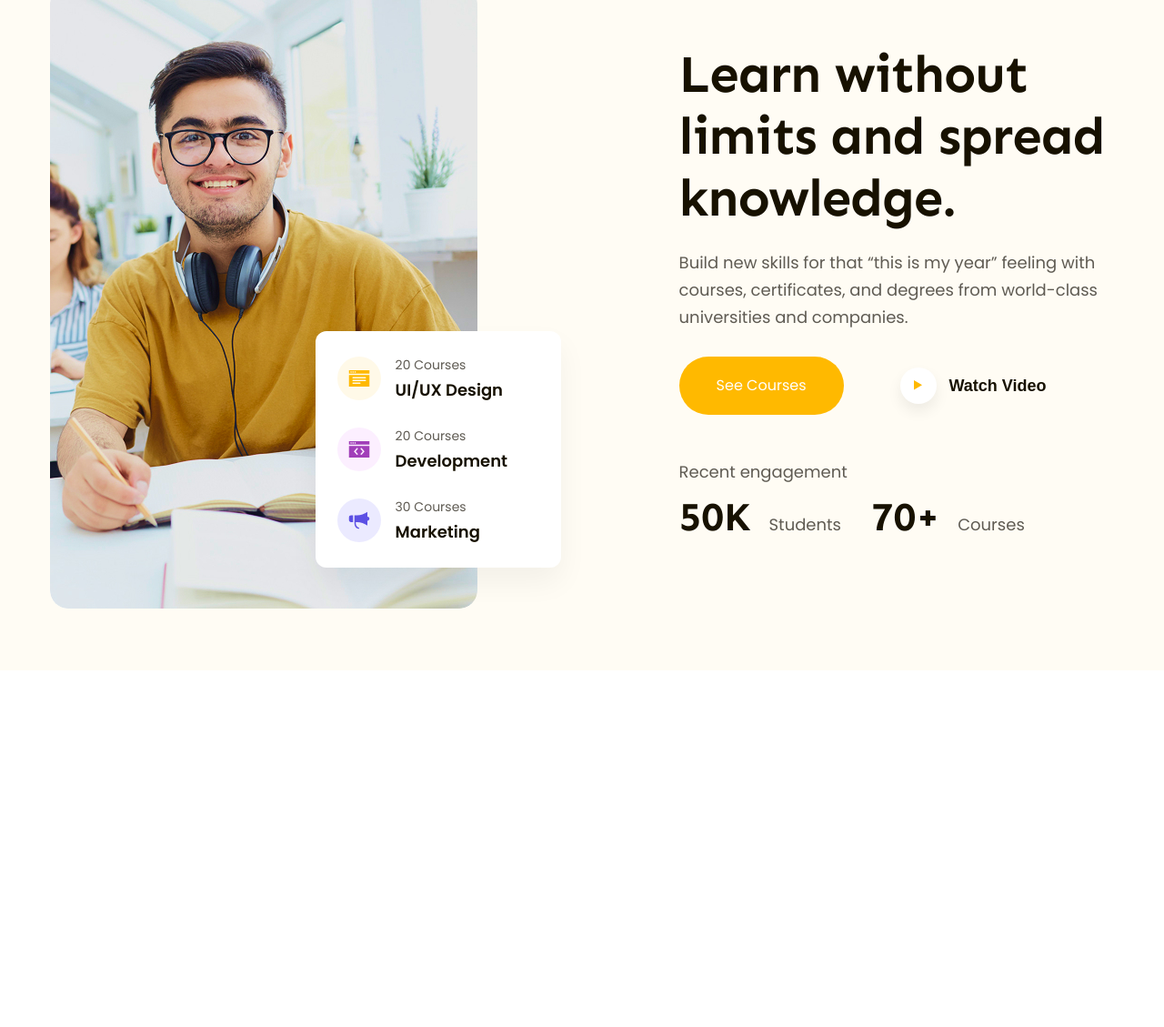
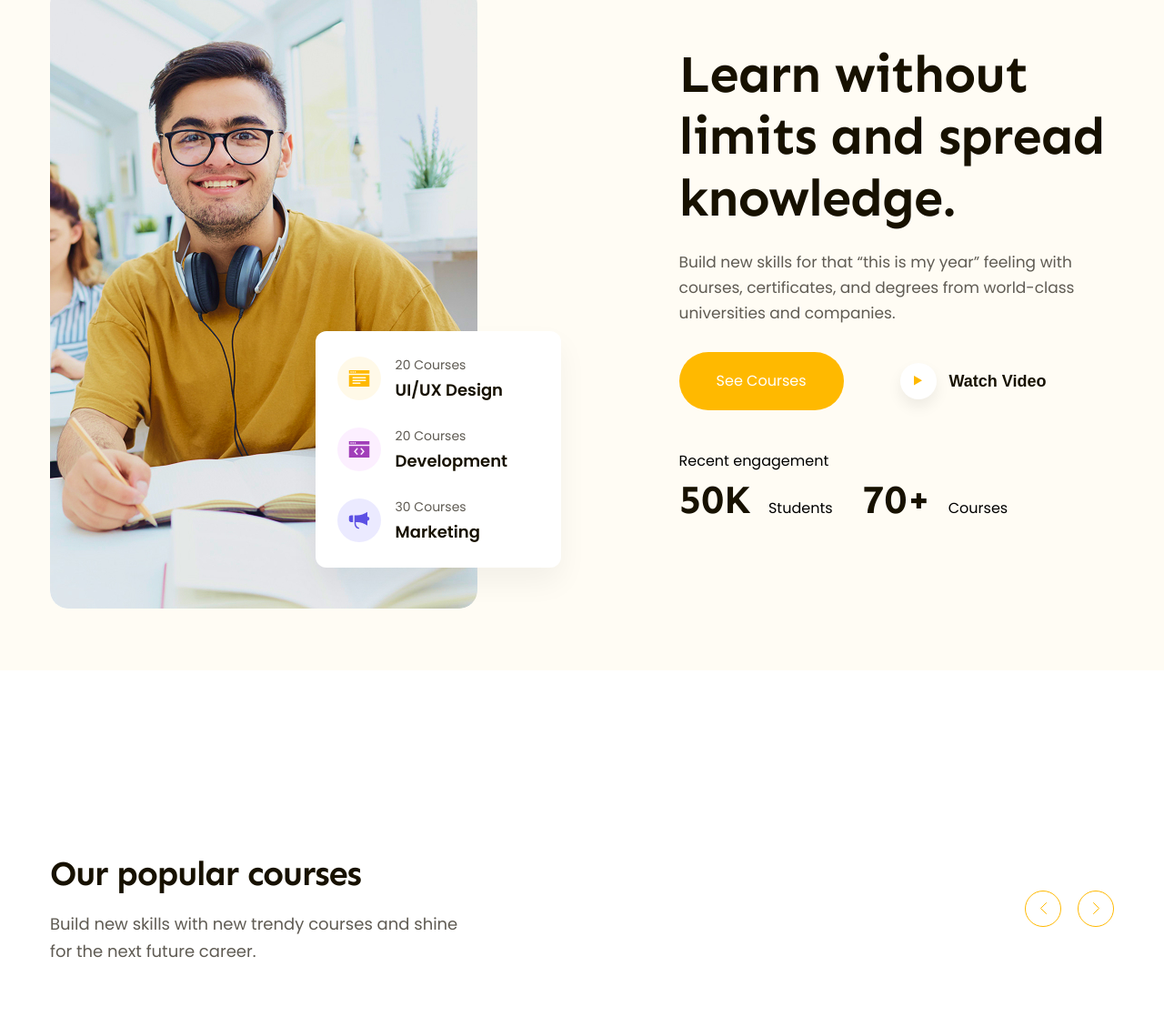
Before and after one commit to cn554232-create/htmlcss-project-01, a plain HTML site: page index.html in a window 1280 px wide. Shown: the part 166-1295 px from the top of the page at 91% size. Drawn offline with Linux system fonts and the light colour scheme.

Commit message:
p3-popular top

```diff
--- a/asset/css/styles.css
+++ b/asset/css/styles.css
@@ -19,6 +19,29 @@ body {
 /* ========================================= common ========================================== */
 a {
     text-decoration: none;
+}
+
+.heading {
+    color: #171100;
+    font-family: var(--font-heading);
+    font-weight: 700;
+    letter-spacing: -1.16px;
+}
+
+.heading.lv1 {
+    font-size: 5.8rem;
+    line-height: 1.17; /* 117.241% */
+}
+
+.heading.lv2 {
+    font-size: 3.8rem;
+    line-height: 1.26; /* 126.316% */
+}
+
+.desc.lv {
+    color: #5f5b53;
+    font-size: 1.8rem;
+    line-height: 1.67; /* 166.667% */
 }
 
 .main-content {
@@ -190,21 +213,11 @@ nav li.active a {
     padding-top: 64px;
 }
 
-.hero .heading {
-    color: #171100;
-    font-family: var(--font-heading);
-    font-size: 5.8rem;
-    font-weight: 700;
-    line-height: 1.17; /* 117.241% */
-    letter-spacing: -1.16px;
+.hero .desc.lv {
+    margin-top: 22px;
+    font-size: 1.7rem;
 }
 
-.hero .desc {
-    margin-top: 22px;
-    color: #5f5b53;
-    font-size: 1.8rem;
-    line-height: 1.67; /* 166.667% */
-}
 .hero .cta-group {
     display: flex;
     align-items: center;
@@ -267,3 +280,44 @@ nav li.active a {
 .hero .stats strong:nth-of-type(2) {
     margin-left: 28px;
 }
+
+/*  ========================================= popular ========================================== */
+
+.popular {
+    padding: 65px 0;
+    margin-top: 135px;
+}
+
+.popular-top {
+    display: flex;
+    align-items: center;
+    justify-content: space-between;
+}
+
+.desc.lv {
+    margin-top: 16px;
+    width: 458px;
+}
+
+.popular-top .controls {
+    display: flex;
+    gap: 18px;
+}
+
+.popular-top .control-btn {
+    display: flex;
+    justify-content: center;
+    align-items: center;
+    background: transparent;
+    width: 40px;
+    height: 40px;
+    border-radius: 50%;
+    color: var(--primary-color);
+    border: 1px solid var(--primary-color);
+}
+
+.popular-top .control-btn:hover{
+    color: #fff;
+    background: var(--primary-color);
+    cursor: pointer;
+}
--- a/index.html
+++ b/index.html
@@ -55,6 +55,7 @@
             </div>
         </header>
         <main class="main">
+            <!-- Hero -->
             <div class="hero">
                 <div class="main-content">
                     <div class="body">
@@ -110,10 +111,10 @@
                         </div>
                         <!-- hero right -->
                         <div class="content-block">
-                            <h1 class="heading">
+                            <h1 class="heading lv1">
                                 Learn without limits and spread knowledge.
                             </h1>
-                            <p class="desc">
+                            <p class="desc lv">
                                 Build new skills for that “this is my year”
                                 feeling with courses, certificates, and degrees
                                 from world-class universities and companies.
@@ -141,6 +142,58 @@
                     </div>
                 </div>
             </div>
+            <!-- Popular -->
+            <div class="popular">
+                <div class="main-content">
+                    <!-- popular top -->
+                    <div class="popular-top">
+                        <!-- left -->
+                        <div class="info">
+                            <h2 class="heading lv2">Our popular courses</h2>
+                            <p class="desc lv">
+                                Build new skills with new trendy courses and
+                                shine for the next future career.
+                            </p>
+                        </div>
+
+                        <!-- right -->
+                        <div class="controls">
+                            <button class="control-btn">
+                                <svg
+                                    width="7"
+                                    height="13"
+                                    viewBox="0 0 7 13"
+                                    fill="none"
+                                    xmlns="http://www.w3.org/2000/svg"
+                                >
+                                    <path
+                                        d="M6.5 0.5L0.5 6.5L6.5 12.5"
+                                        stroke="currentColor"
+                                        stroke-linecap="round"
+                                        stroke-linejoin="round"
+                                    />
+                                </svg>
+                            </button>
+                            <button class="control-btn">
+                                <svg
+                                    width="7"
+                                    height="13"
+                                    viewBox="0 0 7 13"
+                                    fill="none"
+                                    xmlns="http://www.w3.org/2000/svg"
+                                >
+                                    <path
+                                        d="M0.5 0.5L6.5 6.5L0.5 12.5"
+                                        stroke="currentColor"
+                                        stroke-linecap="round"
+                                        stroke-linejoin="round"
+                                    />
+                                </svg>
+                            </button>
+                        </div>
+                    </div>
+                </div>
+            </div>
         </main>
     </body>
 </html>
```
Also changed, not shown: asset/icon/chevron-left.svg (added), asset/icon/chevron-right.svg (added).
